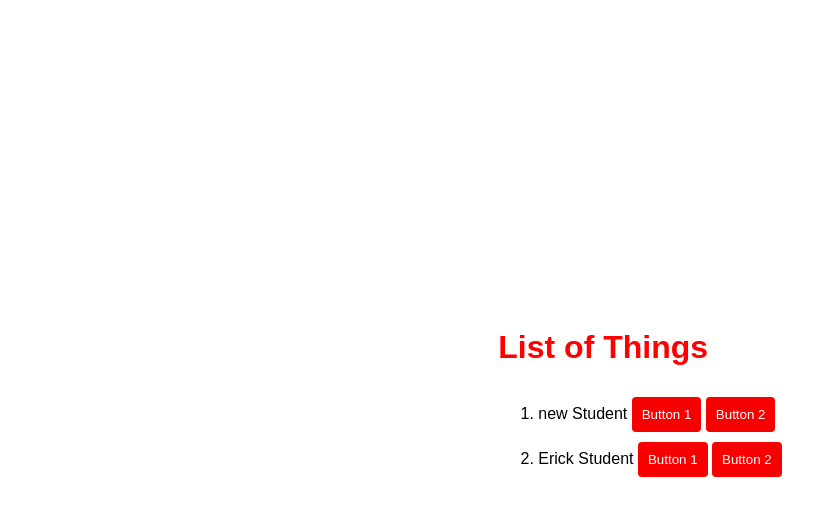
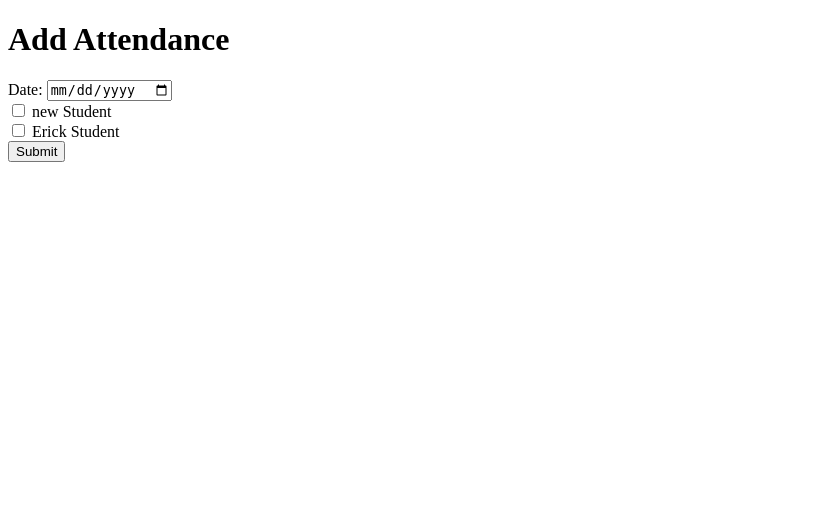
Before and after one commit to jessNzembi/citamProject, a Django app: page /teachers/attendance/1/ in a window 1280 px wide. Shown: the top 516 px of the page, without its empty margins (0-837 px from the left). Run offline with Django 4.2, Linux system fonts and the light colour scheme; data comes from the database, SQL or seed files in the repository.

Commit message:
updated attendance template

```diff
--- a/templates/add_attendance.html
+++ b/templates/add_attendance.html
@@ -1,4 +1,4 @@
-{% extends 'base.html' %}
+{% comment %} {% extends 'base.html' %}
 
 {% block title %}Add Attendance{% endblock title %}
 
@@ -9,11 +9,11 @@
 <head>
     <meta charset="UTF-8">
     <meta name="viewport" content="width=device-width, initial-scale=1.0">
-    <title>List of Things</title>
+    <title>List of Students</title>
 </head>
 <body>
 
-    <h1>List of Things</h1>
+    <h1>List of Students</h1>
 
     {% if items %}
         <ol>
@@ -46,4 +46,34 @@
 </body>
 </html>
 
-{% endblock content%}
+{% endblock content%} {% endcomment %}
+<!-- add_attendance.html -->
+<!DOCTYPE html>
+<html lang="en">
+<head>
+    <meta charset="UTF-8">
+    <meta name="viewport" content="width=device-width, initial-scale=1.0">
+    <title>Add Attendance</title>
+</head>
+<body>
+
+    <h1>Add Attendance</h1>
+
+    <form method="post" action="{% url 'attendance' teacher_id=teacher_id %}">
+        {% csrf_token %}
+
+        <label for="date">Date:</label>
+        <input type="date" id="date" name="date" required>
+
+        {% for student in items %}
+            <div>
+                <input type="checkbox" id="student_{{ student.id }}" name="student_{{ student.id }}">
+                <label for="student_{{ student.id }}">{{ student.first_name }} {{ student.last_name }}</label>
+            </div>
+        {% endfor %}
+
+        <button type="submit">Submit</button>
+    </form>
+
+</body>
+</html>
```
